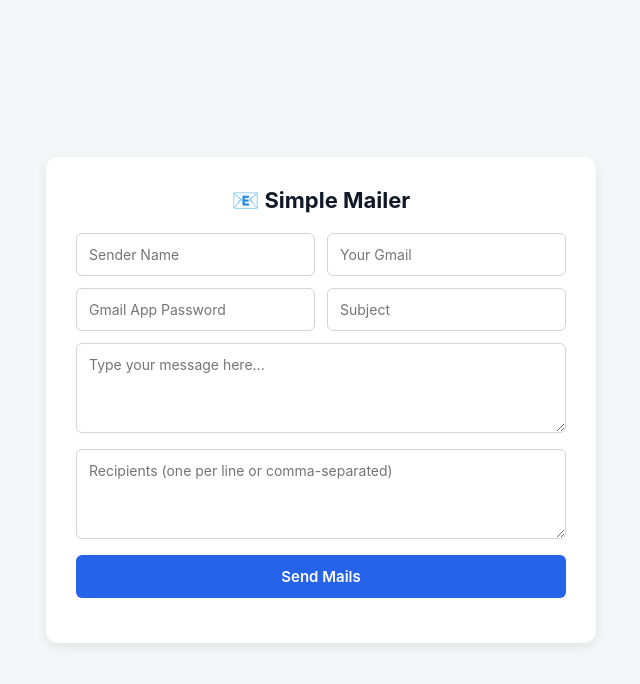
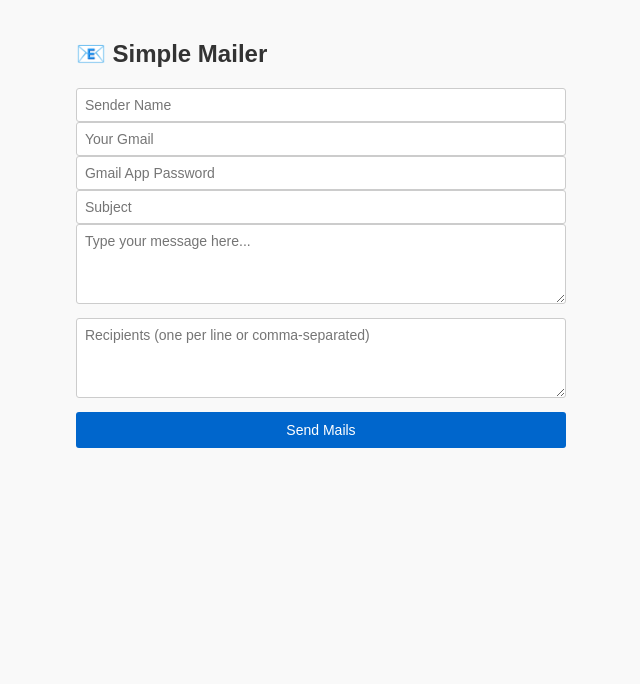
Before and after one commit to deepanshulodhi79-sudo/kosiii, a website: page public/launcher.html in a window 1280 px wide. Shown: the whole page, without its empty margins (319-959 px from the left). Drawn offline with Linux system fonts and the light colour scheme.

Commit message:
Update style.css

```diff
--- a/public/style.css
+++ b/public/style.css
@@ -1,79 +1,71 @@
-* {
-  box-sizing: border-box;
+/* Standard Normal System Font */
+body {
+  font-family: Arial, Helvetica, sans-serif;
+  background-color: #f9f9f9;
+  color: #333;
   margin: 0;
-  padding: 0;
-  font-family: -apple-system, BlinkMacSystemFont, "Segoe UI", Roboto, Arial, sans-serif;
+  padding: 20px;
+  display: flex;
+  justify-content: center;
 }
 
-body {
-  background-color: #f4f6f8;
-  display: flex;
-  justify-content: center;
-  align-items: center;
-  min-height: 100vh;
+.container {
+  background: #ffffff;
+  border: 1px solid #ccc;
+  border-radius: 4px;
   padding: 20px;
+  width: 100%;
+  max-width: 500px;
 }
 
-.card {
-  background: #ffffff;
-  padding: 30px;
-  border-radius: 12px;
-  box-shadow: 0 4px 12px rgba(0,0,0,0.08);
-  width: 100%;
-  max-width: 550px;
-}
-
-h2 {
-  margin-bottom: 20px;
-  color: #111827;
-  font-size: 22px;
+h3 {
+  margin-top: 0;
+  margin-bottom: 15px;
+  font-size: 18px;
+  color: #222;
   text-align: center;
 }
 
-.input-group {
+.row {
   display: flex;
-  gap: 12px;
-  margin-bottom: 12px;
+  gap: 10px;
+  margin-bottom: 10px;
 }
 
 input, textarea {
+  font-family: Arial, Helvetica, sans-serif;
+  font-size: 14px;
   width: 100%;
-  padding: 12px;
-  border: 1px solid #d1d5db;
-  border-radius: 6px;
-  font-size: 14px;
-  outline: none;
-}
-
-input:focus, textarea:focus {
-  border-color: #2563eb;
+  padding: 8px;
+  border: 1px solid #ccc;
+  border-radius: 3px;
+  box-sizing: border-box;
 }
 
 textarea {
-  height: 90px;
-  margin-bottom: 12px;
+  height: 80px;
+  margin-bottom: 10px;
   resize: vertical;
 }
 
 button {
+  font-family: Arial, Helvetica, sans-serif;
+  font-size: 14px;
   width: 100%;
-  padding: 12px;
-  background-color: #2563eb;
-  color: white;
+  padding: 10px;
+  background-color: #0066cc;
+  color: #fff;
   border: none;
-  border-radius: 6px;
-  font-size: 15px;
-  font-weight: 600;
+  border-radius: 3px;
   cursor: pointer;
 }
 
 button:hover {
-  background-color: #1d4ed8;
+  background-color: #0052a3;
 }
 
 #statusMessage {
-  margin-top: 15px;
+  margin-top: 10px;
+  font-size: 13px;
   text-align: center;
-  font-size: 14px;
-  font-weight: 500;
 }
```
